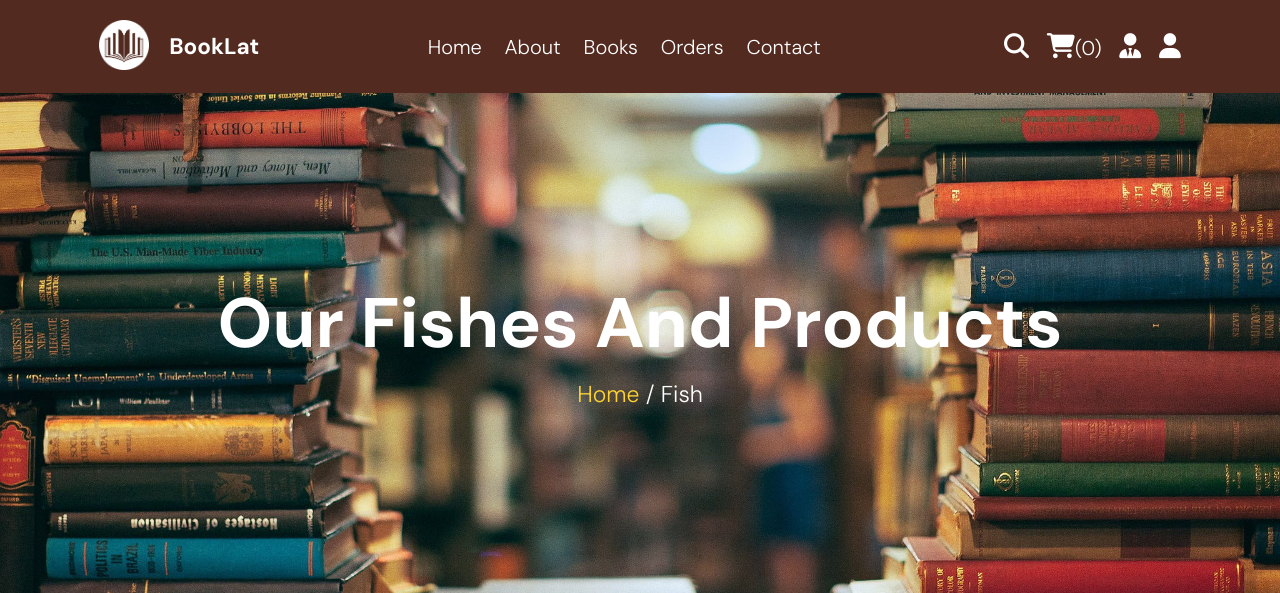
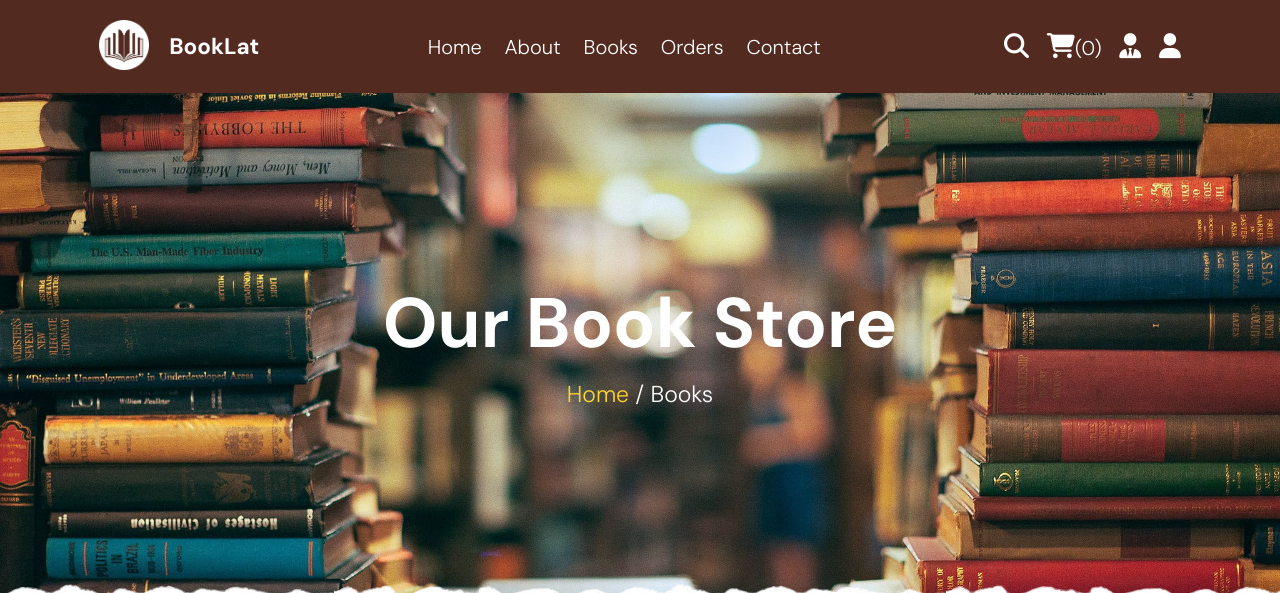
Before and after one commit to marlon1412/Book-Lat, a PHP site: page /menu.php in a window 1280 px wide. Shown: the top 593 px of the page. Run offline with PHP 8.4, Linux system fonts and the light colour scheme; data that the repository does not hold is empty; some libraries are stand-ins or nearby versions.

Commit message:
update ui

```diff
--- a/contact.php
+++ b/contact.php
@@ -80,7 +80,7 @@ if(isset($_POST['send'])){
 
    <div class="mapouter">
       <div class="gmap_canvas">
-          <iframe src="https://www.google.com/maps/embed?pb=!1m18!1m12!1m3!1d369.6121776503232!2d123.7322631882893!3d13.358011154350455!2m3!1f0!2f0!3f0!3m2!1i1024!2i768!4f13.1!3m3!1m2!1s0x33a1ad5cb167bacb%3A0x8cbc069416047daa!2sBaby%20Jane%20Animalandia!5e1!3m2!1sen!2sph!4v1701938808221!5m2!1sen!2sph"
+      <iframe src="https://maps.google.com/maps?hl=en&amp;q=bicol university&amp;t=k&amp;z=14&amp;ie=UTF8&amp;iwloc=B&amp;output=embed"
              style="width: 580px; height: 550px; border-radius: 25px;" allowfullscreen="" loading="lazy" referrerpolicy="no-referrer-when-downgrade">
           </iframe>
       </div>
--- a/css/style.css
+++ b/css/style.css
@@ -74,6 +74,17 @@ section{
    min-height: 20rem;
    position: relative;
    height: 500px;
+   z-index: 1; /* Ensure the heading stays above the torn effect */
+}
+.heading::after {
+   content: '';
+   position: absolute;
+   top: 92%; /* Position it just below the heading */
+   left: 0;
+   width: 100%; /* Cover the entire width of the container */
+   height: 60px; /* Adjust this height according to your torn image */
+   background: url(/images/book/torn-removebg.png) repeat-x center; /* Use your torn image */
+   z-index: -1; /* Position it behind other content */
 }
 
 .heading h3{
--- a/menu.php
+++ b/menu.php
@@ -20,7 +20,7 @@ include 'components/add_cart.php';
    <meta charset="UTF-8">
    <meta http-equiv="X-UA-Compatible" content="IE=edge">
    <meta name="viewport" content="width=device-width, initial-scale=1.0">
-   <title>Fish and Products</title>
+   <title>Book Store</title>
 
    <!-- font awesome cdn link  -->
    <link rel="stylesheet" href="https://cdnjs.cloudflare.com/ajax/libs/font-awesome/6.1.1/css/all.min.css">
@@ -36,20 +36,19 @@ include 'components/add_cart.php';
 <!-- header section ends -->
 
 <div class="heading">
-   <h3>Our Fishes and Products</h3>
-   <p><a href="home.php">Home</a> <span> / Fish</span></p>
+   <h3>Our Book Store</h3>
+   <p><a href="home.php">Home</a> <span> / Books</span></p>
 
 </div>
 
+</div>
 <!-- menu section starts  -->
 
 <section class="products">
 
-<div class="custom-shape-divider-bottom-1703159485">
+<div class="custom-shape-divider-bottom-1703130731">
     <svg data-name="Layer 1" xmlns="http://www.w3.org/2000/svg" viewBox="0 0 1200 120" preserveAspectRatio="none">
-        <path d="M0,0V46.29c47.79,22.2,103.59,32.17,158,28,70.36-5.37,136.33-33.31,206.8-37.5C438.64,32.43,512.34,53.67,583,72.05c69.27,18,138.3,24.88,209.4,13.08,36.15-6,69.85-17.84,104.45-29.34C989.49,25,1113-14.29,1200,52.47V0Z" opacity=".25" class="shape-fill"></path>
-        <path d="M0,0V15.81C13,36.92,27.64,56.86,47.69,72.05,99.41,111.27,165,111,224.58,91.58c31.15-10.15,60.09-26.07,89.67-39.8,40.92-19,84.73-46,130.83-49.67,36.26-2.85,70.9,9.42,98.6,31.56,31.77,25.39,62.32,62,103.63,73,40.44,10.79,81.35-6.69,119.13-24.28s75.16-39,116.92-43.05c59.73-5.85,113.28,22.88,168.9,38.84,30.2,8.66,59,6.17,87.09-7.5,22.43-10.89,48-26.93,60.65-49.24V0Z" opacity=".5" class="shape-fill"></path>
-        <path d="M0,0V5.63C149.93,59,314.09,71.32,475.83,42.57c43-7.64,84.23-20.12,127.61-26.46,59-8.63,112.48,12.24,165.56,35.4C827.93,77.22,886,95.24,951.2,90c86.53-7,172.46-45.71,248.8-84.81V0Z" class="shape-fill"></path>
+        <path d="M321.39,56.44c58-10.79,114.16-30.13,172-41.86,82.39-16.72,168.19-17.73,250.45-.39C823.78,31,906.67,72,985.66,92.83c70.05,18.48,146.53,26.09,214.34,3V0H0V27.35A600.21,600.21,0,0,0,321.39,56.44Z" class="shape-fill"></path>
     </svg>
 </div>
 
--- a/search.php
+++ b/search.php
@@ -67,7 +67,7 @@ include 'components/add_cart.php';
          <a href="quick_view.php?pid=<?= $fetch_products['id']; ?>" class="fas fa-eye"></a>
          <button type="submit" class="fas fa-shopping-cart" name="add_to_cart"></button>
          <img src="uploaded_img/<?= $fetch_products['image']; ?>" alt="">
-         <a href="category.php?category=<?= $fetch_products['category']; ?>" class="cat"><?= $fetch_products['category']; ?></a>
+         <!-- <a href="category.php?category=<?= $fetch_products['category']; ?>" class="cat"><?= $fetch_products['category']; ?></a> -->
          <div class="name"><?= $fetch_products['name']; ?></div>
          <div class="flex">
             <div class="price"><span>$</span><?= $fetch_products['price']; ?></div>
```
Also changed, not shown: other parts of css/style.css (+32 -12 lines), quick_view.php (+7 -1 lines), register.php (+7 -1 lines), update_address.php (+7 -1 lines), update_profile.php (+7 -1 lines), uploaded_img/100 years of solitude.jpg (added), uploaded_img/bluefish_no bg.jpg (deleted), uploaded_img/pride and prejudice.jpg (added), uploaded_img/to kill a mockingbird.jpg (added).
